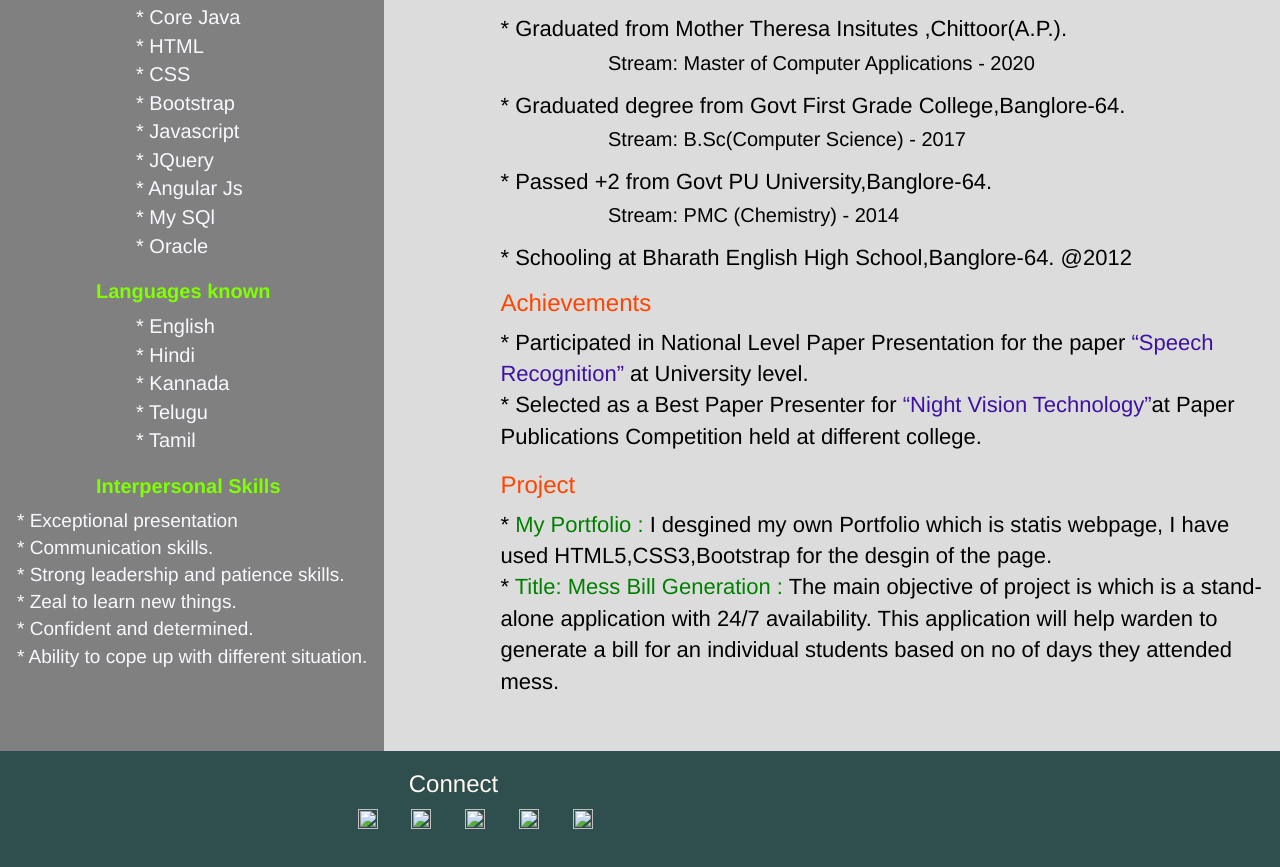
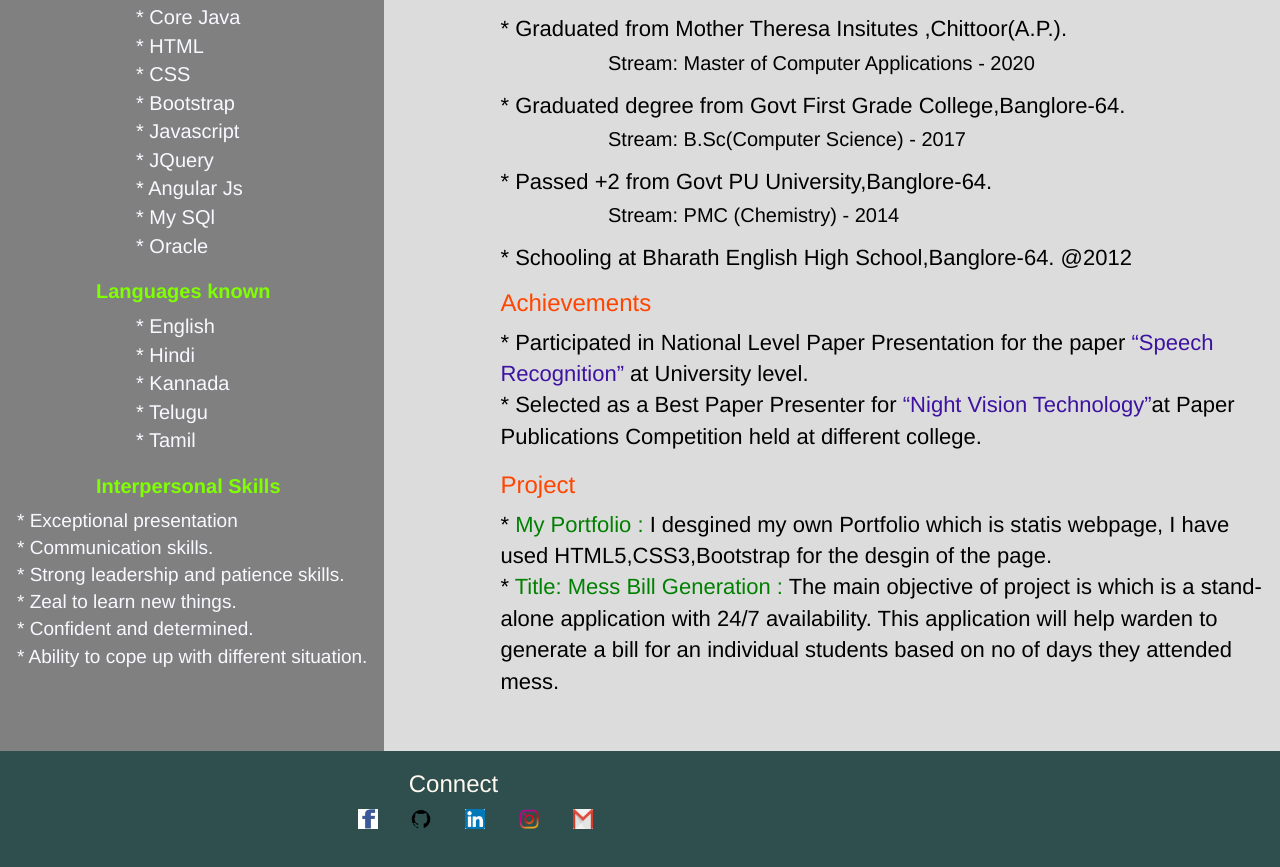
Before and after one commit to shobharanibalaka/myportfolio-shobharani, a plain HTML site: page index.html in a window 1280 px wide. Shown: the part 349-1216 px from the top of the page. Drawn offline with Linux system fonts and the light colour scheme.

Commit message:
first commit

```diff
--- a/index.html
+++ b/index.html
@@ -95,11 +95,11 @@
                 <div class="col-md-6 connect">
                     <h3>Connect</h3>
                     <div class="connect-details">
-                    <a href="https://www.facebook.com/profile.php?id=100006553248715"><img src="../Profile/facebook.jpg" class="facebook"></a>
-                    <a href="https://github.com/shobharanibalaka"><img src="../Profile/github.png" class="github"></a>
-                    <a href="https://www.linkedin.com/in/shobharanisana"><img src="../Profile/linkedin1.png" class="linkedin"></a>
-                    <a href="https://www.instagram.com/sana_shobha"><img src="../Profile/instagram.jpg" class="instagram"></a>
-                    <a href="mailto:shobharanisana08@gmail.com"><img src="../Profile/mail.jpg" class="mail"></a>
+                    <a href="https://www.facebook.com/profile.php?id=100006553248715"><img src="facebook.jpg" class="facebook"></a>
+                    <a href="https://github.com/shobharanibalaka"><img src="github.png" class="github"></a>
+                    <a href="https://www.linkedin.com/in/shobharanisana"><img src="linkedin1.png" class="linkedin"></a>
+                    <a href="https://www.instagram.com/sana_shobha"><img src="instagram.jpg" class="instagram"></a>
+                    <a href="mailto:shobharanisana08@gmail.com"><img src="mail.jpg" class="mail"></a>
                     </div>
                 </div>
                 <div class="col-md-3"></div>
```
